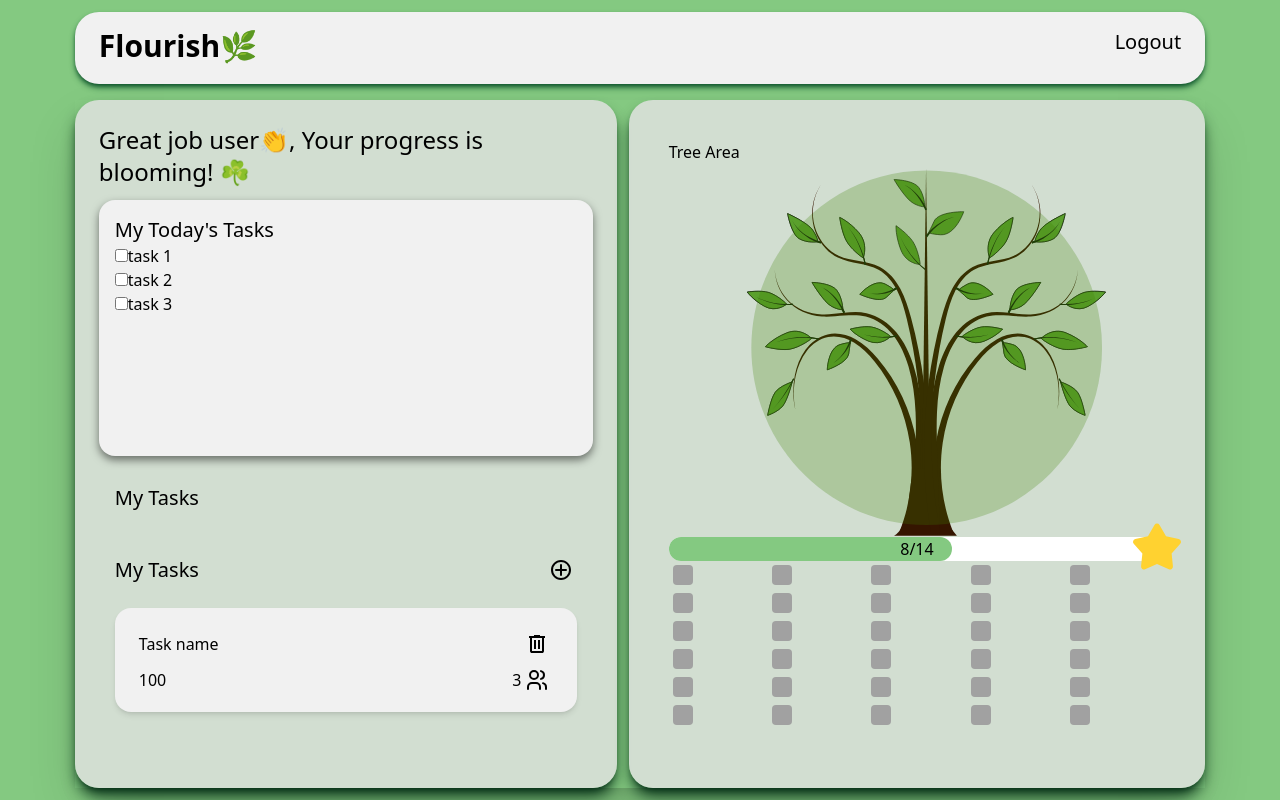
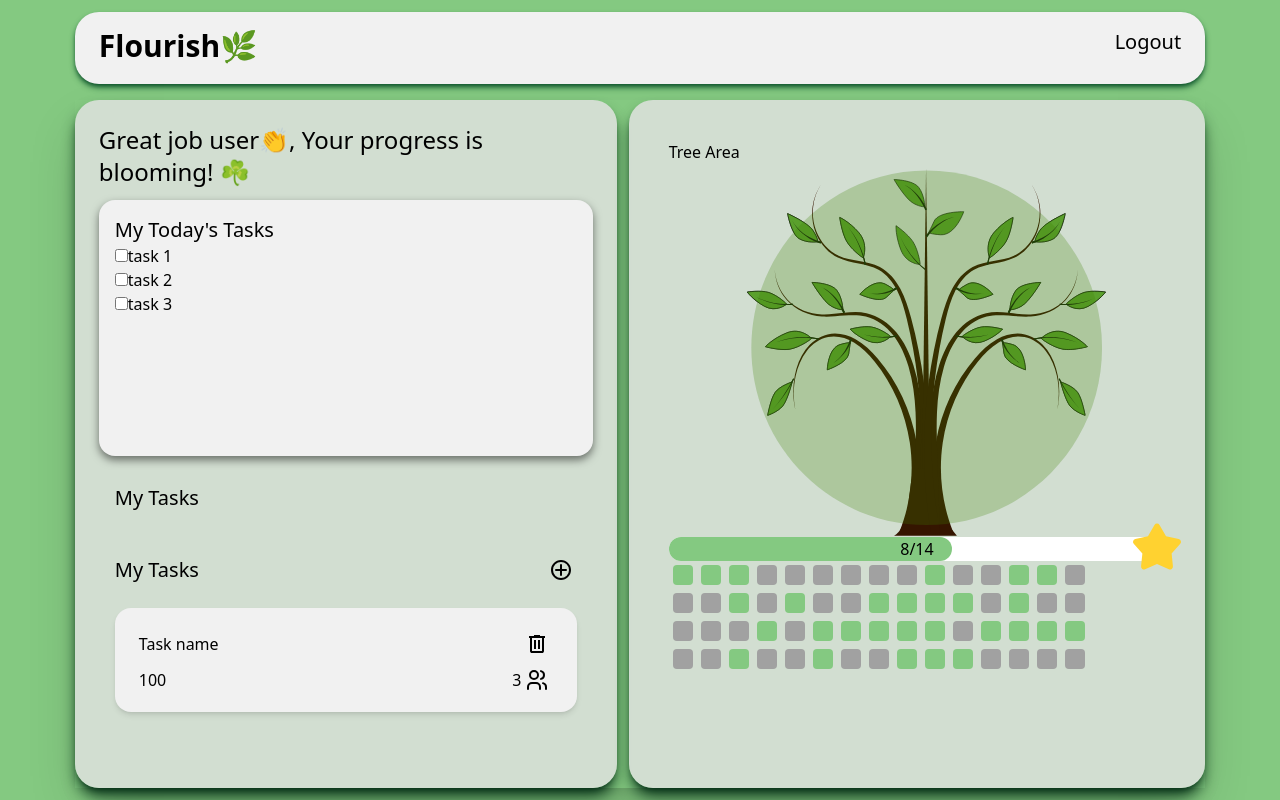
Before and after one commit to Ajdj100/FlourishAppV2, a React (Vite) app in the folder FlourishAppV2/: page /Dashboard in a window 1280 px wide. Built offline with nearby package versions, Linux system fonts and the light colour scheme.

Commit message:
Finalized history widget layout and functionality

```diff
--- a/FlourishAppV2/src/components/historyView.jsx
+++ b/FlourishAppV2/src/components/historyView.jsx
@@ -1,29 +1,61 @@
-function HistoryBlock({ success }) {
+import { useState } from "react";
+
+function HistoryHover({hidden, date}) {
+    return(
+        <>
+         <p className="bg-white w-fit text-nowrap text-center transform -translate-x-2/5 -translate-y-10 rounded-md px-2 py-1" style={{display: hidden ? "block" : "none", boxShadow: "0 4px 8px rgba(0, 0, 0, 0.3)"}} >{date}</p>
+        </>
+    )
+}
+
+
+function HistoryBlock({ success, date }) {
+
+    const [hover, setHover] = useState(false);
 
     if (success) {
         return (
-            <div className="bg-[#84C981] w-5 h-5 rounded-sm"></div>
+            <div className="bg-[#84C981] w-5 h-5 m-1 rounded-sm" onMouseEnter={() => {setHover(true)}} onMouseLeave={() => {setHover(false)}}>
+                <HistoryHover hidden={hover} date={date}></HistoryHover>
+            </div>
         )
     } else {
         return (
-            <div className="bg-neutral-400 w-5 h-5 m-1 rounded-sm"></div>
+            <div className="bg-neutral-400 w-5 h-5 m-1 rounded-sm" onMouseEnter={() => {setHover(true)}} onMouseLeave={() => {setHover(false)}}>
+                <HistoryHover hidden={hover} date={date}></HistoryHover>
+            </div>
         )
     }
+}
 
+function assembleDateString(today) {
+
+    var day = String(today.getDate());
+    var month = String(today.getMonth() + 1);
+    var year = String(today.getFullYear());
+
+    var ds = month + '-' + day + '-' + year;
+    return ds;
 }
 
 export default function HistoryView() {
 
-    let dayCount = 30;
+    let dayCount = 60;
 
     let boxes = [];
 
+    let today = new Date();
+
     for (var i = 0; i < dayCount; i++) {
-        boxes.push(<HistoryBlock key={i} success={false} />)
+
+        boxes.push(<HistoryBlock key={i} date={assembleDateString(today)} success={Math.round(Math.random())} />)
+        today.setDate(today.getDate() - 1);
     }
+    boxes.reverse()
 
     return (
-        <div className="flex flex-col-reverse max-h-44 flex-wrap max-w-full">
+        <div className="grid grid-flow-col grid-rows-4 gap-0 w-fit">
+        {/* // <div className="flex flex-col flex-wrap h-36"> */}
             {boxes}
         </div>
     )
```
